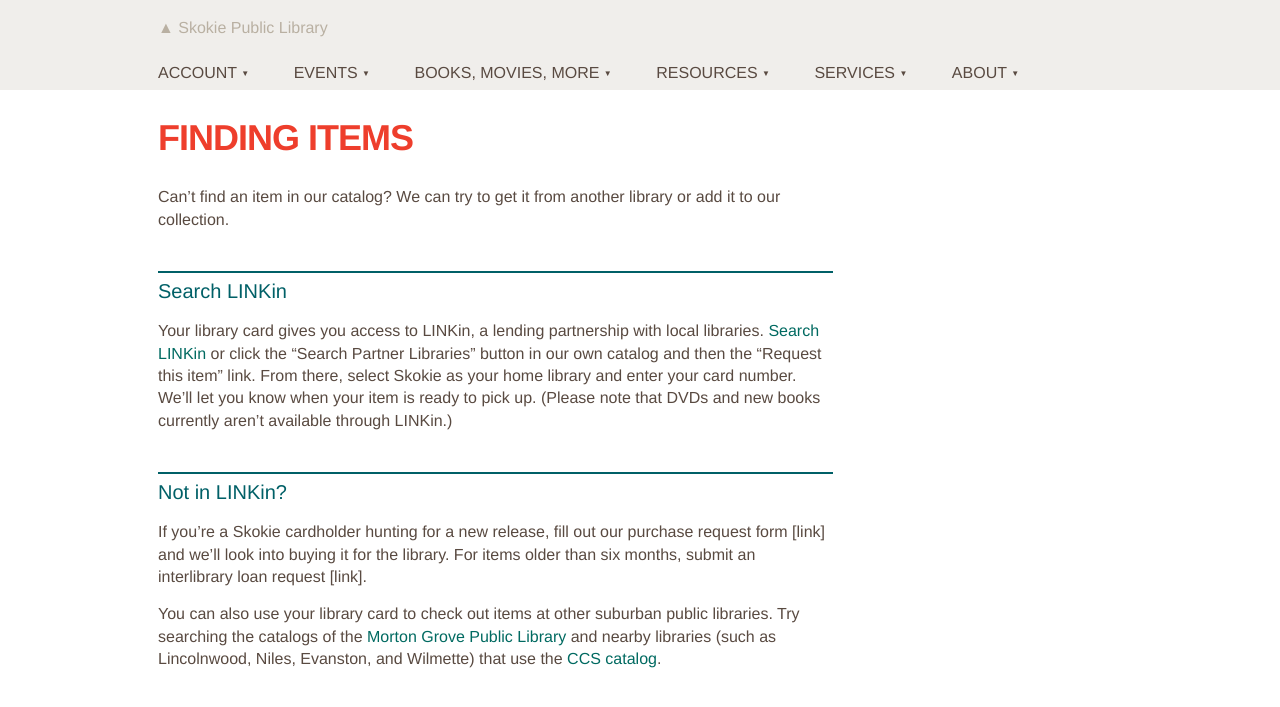
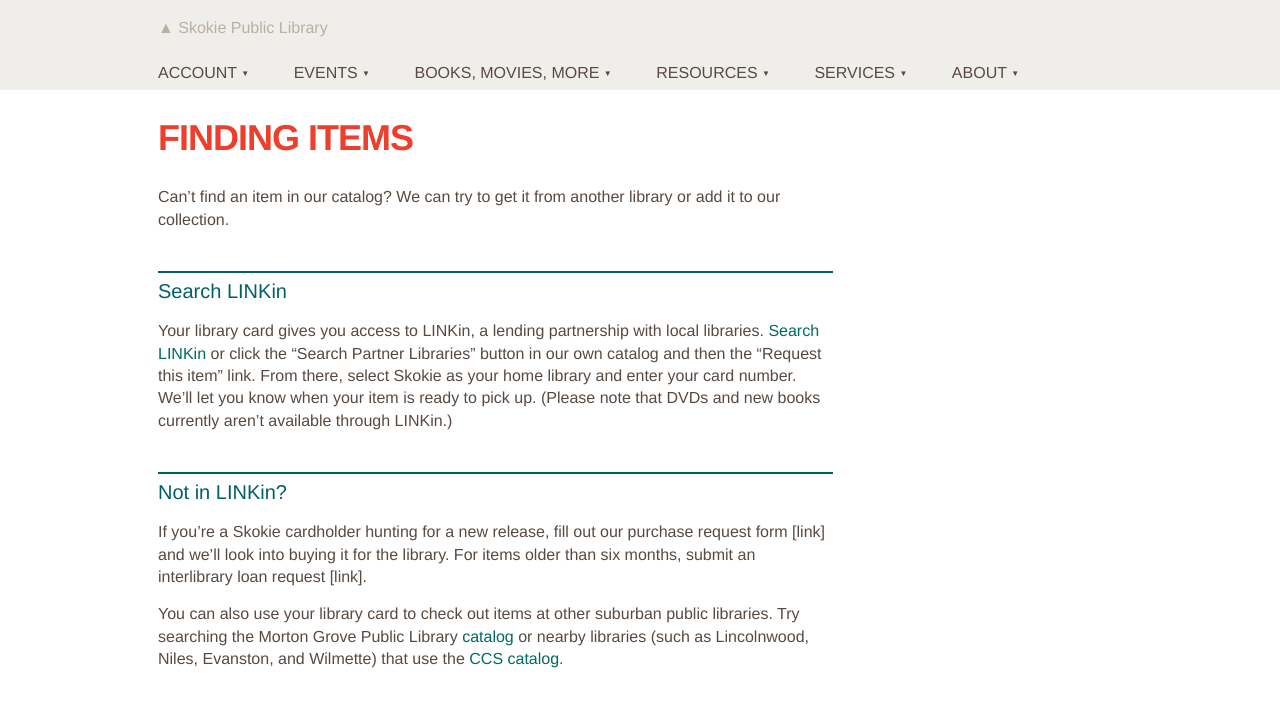
Before and after one commit to skokielibrary/spl-content, a Jekyll site: the page built from _content/annabelle/books-movies-more--finding-items.markdown, in a window 1280 px wide. Shown: the top 707 px of the page. Built offline with Jekyll 4.4.1, drawn with Linux system fonts in a browser that asks for light colours.

Commit message:
Updated books-movies-more--finding-items.markdown

```diff
--- a/_content/annabelle/books-movies-more--finding-items.markdown
+++ b/_content/annabelle/books-movies-more--finding-items.markdown
@@ -12,4 +12,4 @@ Your library card gives you access to LINKin, a lending partnership with local l
 ##Not in LINKin?
 If you're a Skokie cardholder hunting for a new release, fill out our purchase request form [link] and we'll look into buying it for the library. For items older than six months, submit an interlibrary loan request [link].
 
-You can also use your library card to check out items at other suburban public libraries. Try searching the catalogs of the [Morton Grove Public Library](http://mgpl.sirsi.net/uhtbin/cgisirsi/?ps=lKNzLwN0B6/x/48500016/60/1190/X) and nearby libraries (such as Lincolnwood, Niles, Evanston, and Wilmette) that use the [CCS catalog](http://64.107.155.140/cgi-bin/ibistro).
+You can also use your library card to check out items at other suburban public libraries. Try searching the Morton Grove Public Library [catalog](http://mgpl.sirsi.net/uhtbin/cgisirsi/?ps=lKNzLwN0B6/x/48500016/60/1190/X) or nearby libraries (such as Lincolnwood, Niles, Evanston, and Wilmette) that use the [CCS catalog](http://64.107.155.140/cgi-bin/ibistro).
```
